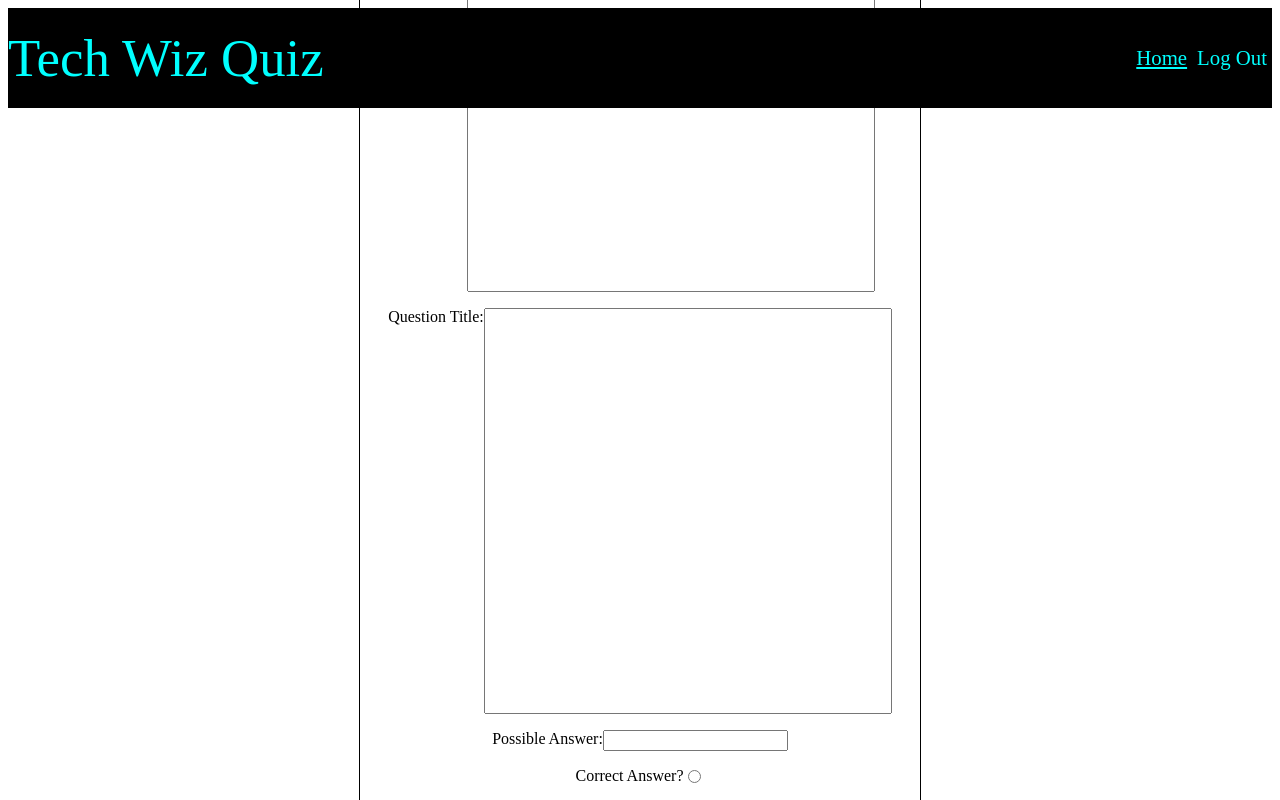
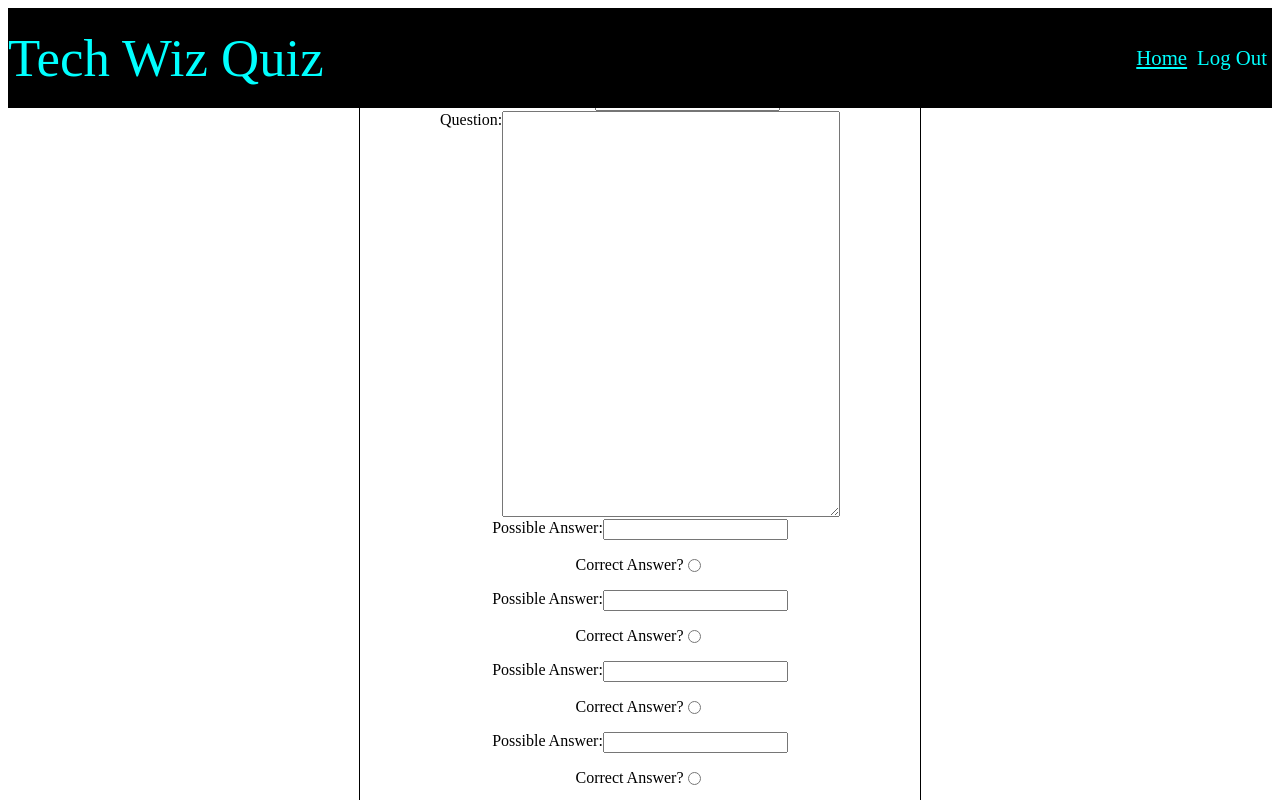
Before and after one commit to techwizquiz/fe, a React app: page /submit in a window 1280 px wide. Shown: the top 800 px of the page. Built offline with nearby package versions, Linux system fonts and the light colour scheme; no server answers; a web font is replaced by a local one.

Commit message:
text area instead of input

```diff
--- a/src/Pages/Submit.css
+++ b/src/Pages/Submit.css
@@ -3,7 +3,6 @@
   height: 100vh;
   align-items: center;
   justify-content: center;
-
 }
 
 .submit {
@@ -20,8 +19,18 @@
   padding: .5rem;
   align-items: flex-start;
   justify-content: flex-start;
-  text-align: start;
+  /* text-align: start; */
 }
+
+questionTitle {
+height: 100px;
+flex-direction: row;
+padding: .5rem;
+/* align-items: flex-start;
+justify-content: flex-start; */
+/* text-align: start; */
+}
+
 
 .question {
   display: flex;
--- a/src/Pages/Submit.jsx
+++ b/src/Pages/Submit.jsx
@@ -47,21 +47,21 @@ const Submit = () => {
   // };
 
   const handleChange = ({ target }) => {
-    if(target.name === 'question') setQuestion(target.value);
+    if (target.name === 'question') setQuestion(target.value);
     // if (target.name === 'correct') setAnswer(correctAnswer(choice));
-    if(target.name === 'question-title') setQuestionTitle(target.value);
-    if(target.name === 'possible-A') setChoiceA(target.value);
-    if(target.name === 'possible-B') setChoiceB(target.value);
-    if(target.name === 'possible-C') setChoiceC(target.value);
-    if(target.name === 'possible-D') setChoiceD(target.value);
-    if(target.name === 'language') setLanguage(target.value);
-    if(target.name === 'explanation') setExplanation(target.value);
-    if(target.name === 'level') setLevel(target.value);
+    if (target.name === 'question-title') setQuestionTitle(target.value);
+    if (target.name === 'possible-A') setChoiceA(target.value);
+    if (target.name === 'possible-B') setChoiceB(target.value);
+    if (target.name === 'possible-C') setChoiceC(target.value);
+    if (target.name === 'possible-D') setChoiceD(target.value);
+    if (target.name === 'language') setLanguage(target.value);
+    if (target.name === 'explanation') setExplanation(target.value);
+    if (target.name === 'level') setLevel(target.value);
 
-    if(target.id === 'a') setAnswer(target.value);
-    if(target.id === 'b') setAnswer(target.value);
-    if(target.id === 'c') setAnswer(target.value);
-    if(target.id === 'd') setAnswer(target.value);
+    if (target.id === 'a') setAnswer(target.value);
+    if (target.id === 'b') setAnswer(target.value);
+    if (target.id === 'c') setAnswer(target.value);
+    if (target.id === 'd') setAnswer(target.value);
   };
 
   const handleSubmit = async (event) => {
@@ -77,15 +77,17 @@ const Submit = () => {
       <form onSubmit={handleSubmit}>
         <div className={styles.submit}>
 
-          <div className={styles.fix}>
-            <label>Question:</label>
-            <input name="question" onChange={handleChange} value={question} className={styles.question}></input>
+          <div className={styles.questionTitle}>
+            <label>Question Title:</label>
+            <input name="question-title" onChange={handleChange} value={questionTitle} className={styles.questionTitle}></input>
           </div>
 
-          <div className={styles.fix}>
-            <label>Question Title:</label>
-            <input name="question-title" onChange={handleChange} value={questionTitle} className={styles.question}></input>
+          <div className={styles.question}>
+            <label>Question:</label>
+            <textarea name="question" onChange={handleChange} value={question} className={styles.question}></textarea>
           </div>
+
+
 
           <div className={styles.fix}>
             <label>Possible Answer:</label>
```
